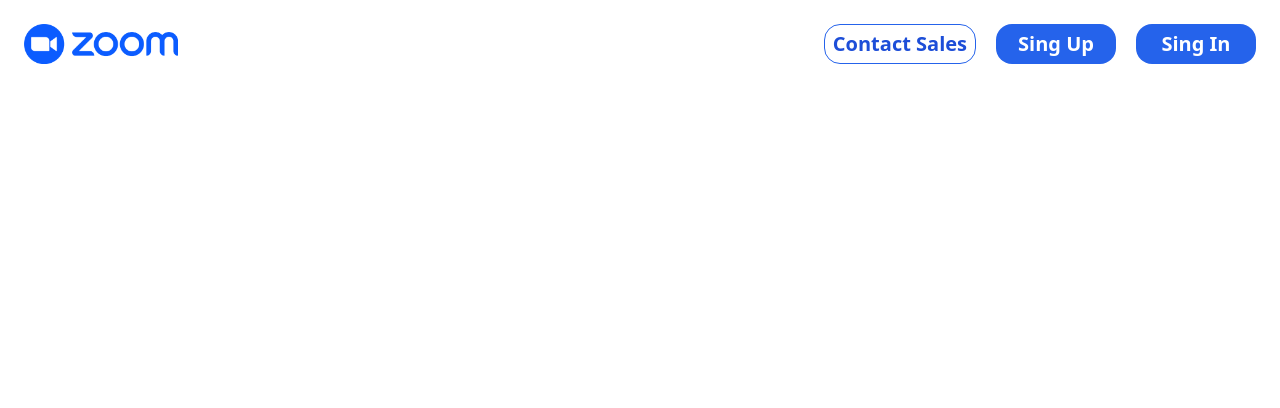
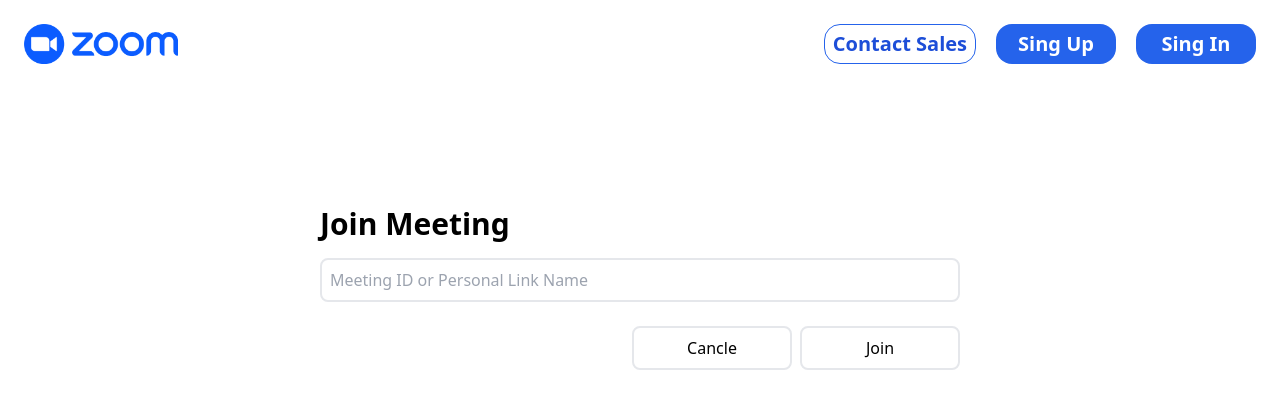
Before and after one commit to rishu-ops/zoom-clone, a React (Vite) app in the folder client/: page /join in a window 1280 px wide. Shown: the top 408 px of the page. Built offline with nearby package versions, Linux system fonts and the light colour scheme.

Commit message:
added routes

```diff
--- a/client/src/components/dashboard/Dashboard.jsx
+++ b/client/src/components/dashboard/Dashboard.jsx
@@ -6,11 +6,12 @@ import logo from "../../assets/logo.svg";
 import tick from "../../assets/tick.svg";
 import Sidebar from "../sidebar/Sidebar";
 import { useAuth } from "../../contex/Auth";
+import { useNavigate } from "react-router-dom";
 
 function Dashboard() {
 
   const [auth, setAuth] = useAuth();
-
+  const navigate = useNavigate()
   return (
 
 <div className="w-full lg:flex md:flex ">
@@ -81,11 +82,20 @@ function Dashboard() {
             <h1 className="  text-sm mt-1 font-semibold">Schedule</h1>
           </div>
           <div className=" flex flex-col justify-center items-center">
-            <img src={join} alt="schedule" />
+            <img src={join} alt="schedule"
+                  className="cursor-pointer"
+                  onClick={() => navigate('/join')}
+            />
             <h1 className=" text-sm mt-1 font-semibold">Join</h1>
           </div>
           <div className=" flex flex-col justify-center items-center">
-            <img src={host} alt="schedule" />
+          <img
+      src={host} // Assuming 'host' is the path to your image
+      alt="schedule"
+      className="cursor-pointer"
+      onClick={() => navigate('/host')}
+    />
+
             <h1 className=" text-sm mt-1 font-semibold">Host</h1>
           </div>
         </div>
--- a/client/src/components/navbar/Navbar.jsx
+++ b/client/src/components/navbar/Navbar.jsx
@@ -37,7 +37,7 @@ const Navbar = () => {
 
   return (
     <div className="">
-      <div className="flex  justify-between p-6 sticky top-0 left-0 right-0 bg-white z-10 ">
+      <div className="flex justify-between p-6 sticky top-0 left-0 right-0 bg-white z-10 ">
         <div>
           <Link to="/">
             <img src={Homeimage9} alt="" className="h-10" />
--- a/client/src/components/sidebar/Sidebar.jsx
+++ b/client/src/components/sidebar/Sidebar.jsx
@@ -3,7 +3,7 @@ import React from 'react';
 const Sidebar = () => {
   return (
 
-      <div className='w-[100%] bg-[#f7f7fa] lg:h-screen md:h-screen h-[210px] overflow-y-scroll  p-3 '>
+      <div className='w-[100%] bg-[#f7f7fa] lg:h-screen md:h-screen h-[210px] overflow-y-scroll p-3 '>
 
         <h1 className='p-2 font-semibold'> PERSONAL </h1>
         <div className="pl-4 flex flex-col gap-2 font-semibold pb-4 ">
--- a/client/src/main.jsx
+++ b/client/src/main.jsx
@@ -8,6 +8,8 @@ import Signup from './components/singup/Signup.jsx';
 import Navbar from './components/navbar/Navbar.jsx';
 import { AuthProvider } from './contex/Auth.jsx'
 import Dashboard from './components/dashboard/Dashboard.jsx';
+import Host from './pages/host/Host.jsx';
+import Join from './pages/join/Join.jsx';
 
 ReactDOM.createRoot(document.getElementById("root")).render(
   <AuthProvider>
@@ -21,6 +23,8 @@ ReactDOM.createRoot(document.getElementById("root")).render(
       <Route path="signup" element={<Signup />} />
       <Route path="signin" element={<Signin />} />
       <Route path="/dashboard" element={<Dashboard />} />
+      <Route path="/host" element={<Host />} />
+      <Route path="/join" element={<Join />} />
 
     </Routes>
 
--- /dev/null
+++ b/client/src/pages/host/Host.jsx
@@ -0,0 +1,11 @@
+import React from 'react'
+
+const Host = () => {
+  return (
+    <div>
+      host
+    </div>
+  )
+}
+
+export default Host
--- /dev/null
+++ b/client/src/pages/join/Join.jsx
@@ -0,0 +1,32 @@
+import React from 'react'
+import { useNavigate } from 'react-router-dom'
+
+const Join = () => {
+
+    const navigate = useNavigate();
+
+  return (
+    <div className='w-full h-[50vh] flex items-center justify-center '>
+
+      <div className="flex flex-col items-start gap-4 w-[50%]">
+
+      <h1 className='text-3xl font-semibold'> Join Meeting  </h1>
+
+        <input type="text" className='w-[100%]  border-2 rounded-lg p-2 '
+        placeholder='Meeting ID or Personal Link Name '
+        />
+
+        <div className="w-full flex gap-2 justify-end mt-2">
+
+            <button className='p-2 border-2 w-1/4 rounded-lg'
+         onClick={() => navigate('/dashboard')}
+            > Cancle </button>
+            <button className='p-2 border-2 w-1/4 rounded-lg'> Join </button>
+
+            </div>
+        </div>
+    </div>
+  )
+}
+
+export default Join
```
